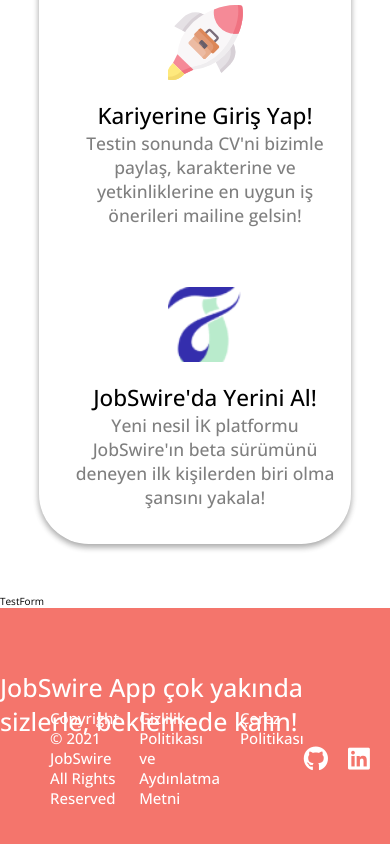
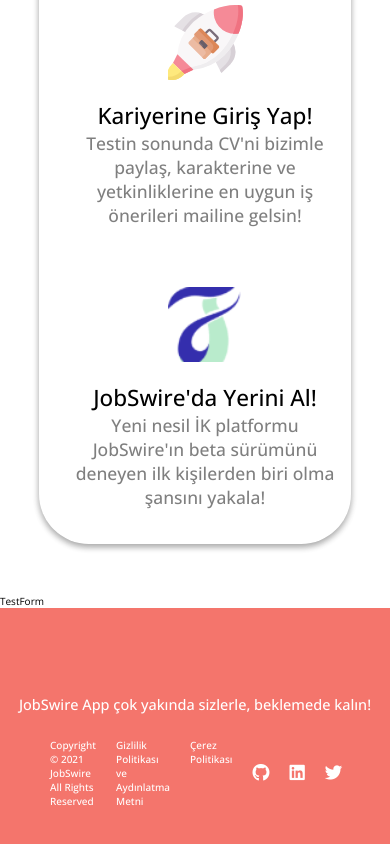
Before and after one commit to journo10/jobswire-test-clone-reactjs, a React (Create React App) app: page /test-form in a window 390 px wide. Shown: the part 2524-3368 px from the top of the page. Built offline with nearby package versions, Linux system fonts and the light colour scheme; a web font is replaced by a local one.

Commit message:
footer comp responsive yapıldı.

```diff
--- a/src/components/Footer/Navbar.css
+++ b/src/components/Footer/Footer.css
@@ -68,3 +68,35 @@
 footer .footer .footer-bottom .footer-icons i:hover {
     color: #6c757d;
 }
+
+/* responsive */
+
+@media only screen and (max-width:992px) {
+    footer .footer h2 {
+        font-size: 1.85rem;
+    }
+
+    footer .footer .footer-bottom .footer-text {
+        font-size: 1.25rem;
+    }
+
+    footer .footer .footer-bottom .footer-icons {
+        font-size: 2rem;
+        margin-left: 1.5rem;
+    }
+}
+
+@media screen and (max-width:768px) {
+    footer .footer h2 {
+        font-size: 1.45rem;
+    }
+
+    footer .footer .footer-bottom .footer-text {
+        font-size: 1rem;
+    }
+
+    footer .footer .footer-bottom .footer-icons {
+        font-size: 1.75rem;
+        margin-left: 2rem;
+    }
+}
--- a/src/components/Footer/index.js
+++ b/src/components/Footer/index.js
@@ -1,5 +1,5 @@
 import React from "react";
-import "./Navbar.css";
+import "./Footer.css";
 
 const Footer = () => {
   return (
```
